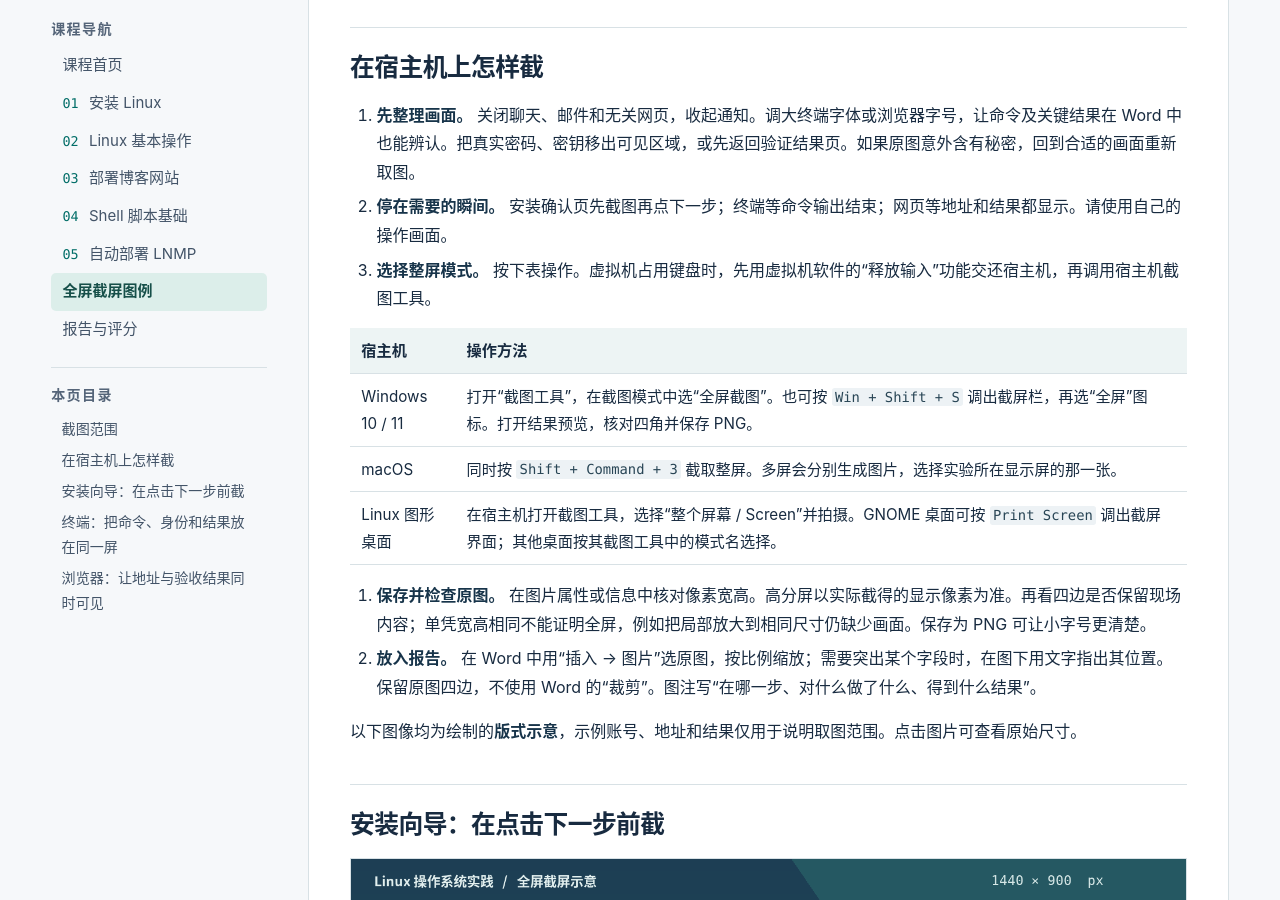
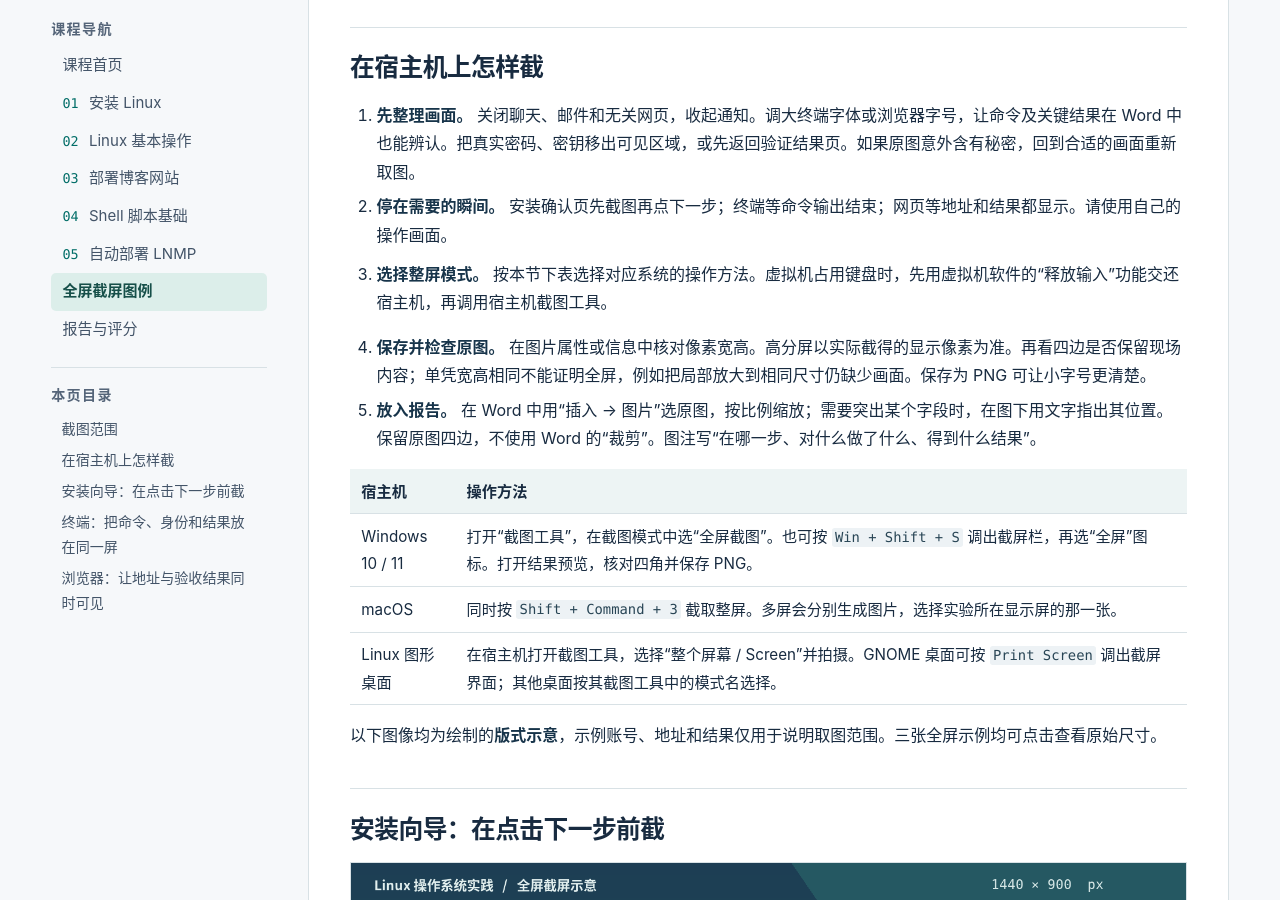
Before and after one commit to LoneSpectator/linux-practice-labs, a Jekyll site: the page built from docs/screenshots.md, in a window 1280 px wide and 900 px high, scrolled down 753 px. Built offline with Jekyll 4.4.1, drawn with Linux system fonts in a browser that asks for light colours; part of the change alters nothing that is shown.

Commit message:
保持截屏操作步骤连续编号

```diff
--- a/docs/screenshots.md
+++ b/docs/screenshots.md
@@ -18,7 +18,10 @@ output: zs123
 
 1. **先整理画面。** 关闭聊天、邮件和无关网页，收起通知。调大终端字体或浏览器字号，让命令及关键结果在 Word 中也能辨认。把真实密码、密钥移出可见区域，或先返回验证结果页。如果原图意外含有秘密，回到合适的画面重新取图。
 2. **停在需要的瞬间。** 安装确认页先截图再点下一步；终端等命令输出结束；网页等地址和结果都显示。请使用自己的操作画面。
-3. **选择整屏模式。** 按下表操作。虚拟机占用键盘时，先用虚拟机软件的“释放输入”功能交还宿主机，再调用宿主机截图工具。
+3. **选择整屏模式。** 按本节下表选择对应系统的操作方法。虚拟机占用键盘时，先用虚拟机软件的“释放输入”功能交还宿主机，再调用宿主机截图工具。
+
+4. **保存并检查原图。** 在图片属性或信息中核对像素宽高。高分屏以实际截得的显示像素为准。再看四边是否保留现场内容；单凭宽高相同不能证明全屏，例如把局部放大到相同尺寸仍缺少画面。保存为 PNG 可让小字号更清楚。
+5. **放入报告。** 在 Word 中用“插入 → 图片”选原图，按比例缩放；需要突出某个字段时，在图下用文字指出其位置。保留原图四边，不使用 Word 的“裁剪”。图注写“在哪一步、对什么做了什么、得到什么结果”。
 
 | 宿主机 | 操作方法 |
 | --- | --- |
@@ -26,10 +29,7 @@ output: zs123
 | macOS | 同时按 `Shift + Command + 3` 截取整屏。多屏会分别生成图片，选择实验所在显示屏的那一张。 |
 | Linux 图形桌面 | 在宿主机打开截图工具，选择“整个屏幕 / Screen”并拍摄。GNOME 桌面可按 `Print Screen` 调出截屏界面；其他桌面按其截图工具中的模式名选择。 |
 
-4. **保存并检查原图。** 在图片属性或信息中核对像素宽高。高分屏以实际截得的显示像素为准。再看四边是否保留现场内容；单凭宽高相同不能证明全屏，例如把局部放大到相同尺寸仍缺少画面。保存为 PNG 可让小字号更清楚。
-5. **放入报告。** 在 Word 中用“插入 → 图片”选原图，按比例缩放；需要突出某个字段时，在图下用文字指出其位置。保留原图四边，不使用 Word 的“裁剪”。图注写“在哪一步、对什么做了什么、得到什么结果”。
-
-以下图像均为绘制的**版式示意**，示例账号、地址和结果仅用于说明取图范围。点击图片可查看原始尺寸。
+以下图像均为绘制的**版式示意**，示例账号、地址和结果仅用于说明取图范围。三张全屏示例均可点击查看原始尺寸。
 
 <h2 id="installer">安装向导：在点击下一步前截</h2>
 
```
